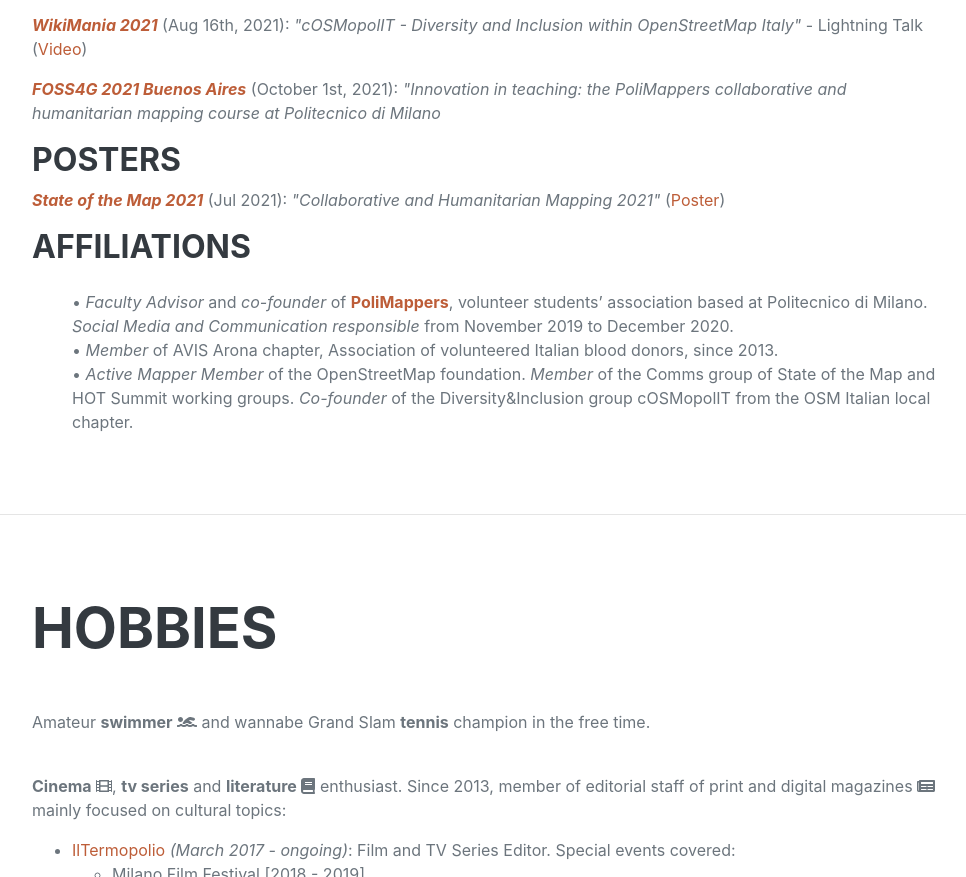
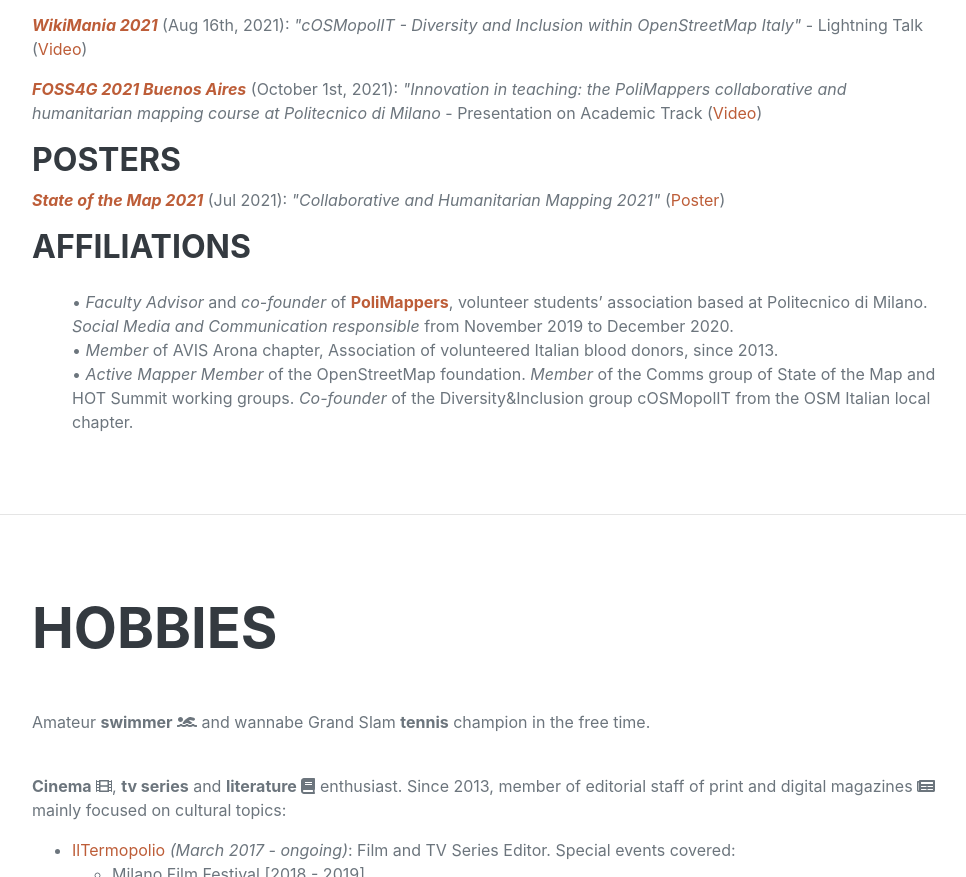
Before and after one commit to Tars4815/tars4815.github.io, a plain HTML site: page index.html in a window 1280 px wide. Shown: the part 5001-5878 px from the top of the page, without its empty margins (288-1254 px from the left). Drawn offline with nearby package versions, Linux system fonts and the light colour scheme; no server answers; some icons are missing; a web font is replaced by a local one.

Commit message:
Update index.html

```diff
--- a/index.html
+++ b/index.html
@@ -264,12 +264,12 @@
                 <p><a href="https://wikimania.wikimedia.org/wiki/2021:Program" target="_blank"><b><i>WikiMania
                                 2021</i></a></b> (Aug 16th, 2021): <i>"cOSMopolIT - Diversity and Inclusion within
                         OpenStreetMap Italy"</i> - Lightning Talk (<a
-                        href="https://www.youtube.com/watch?v=sAKve7QdwZc">Video</a>)
+                        href="https://www.youtube.com/watch?v=sAKve7QdwZc" target="_blank">Video</a>)
                 </p>
                 <p>
                     <a href="https://callforpapers.2021.foss4g.org/foss4g2021/talk/SNW9PE/" target="Blank"><b><i>FOSS4G 2021 Buenos Aires</i></b></a> (October 1st, 2021):
                     <i>"Innovation in teaching: the PoliMappers collaborative and humanitarian mapping course at
-                        Politecnico di Milano</i>
+                        Politecnico di Milano</i> - Presentation on Academic Track (<a href="https://www.youtube.com/watch?v=f3BlM5WpPVY" target="_blank">Video</a>)
                 </p>
                 <h3>Posters</h3>
                 <p><i><b><a href="https://2021.stateofthemap.org/" target="_blank">State of the Map 2021</a></b></i>
```
